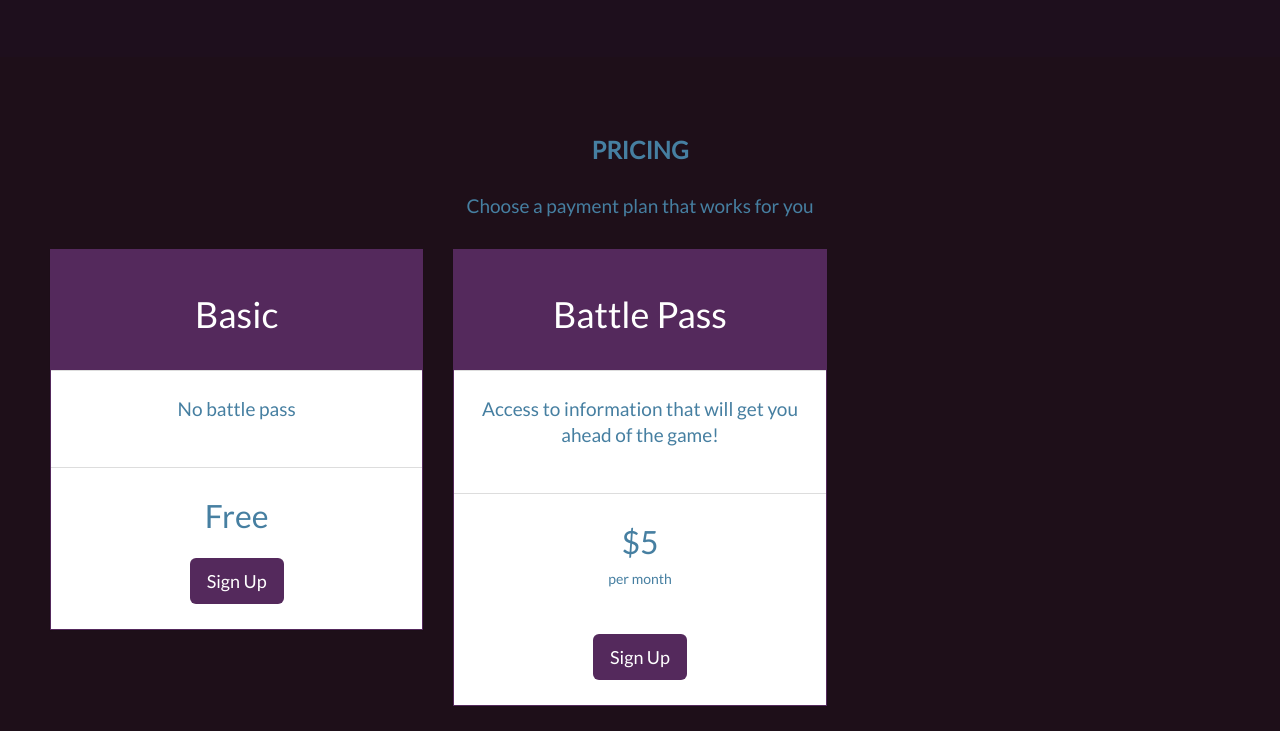
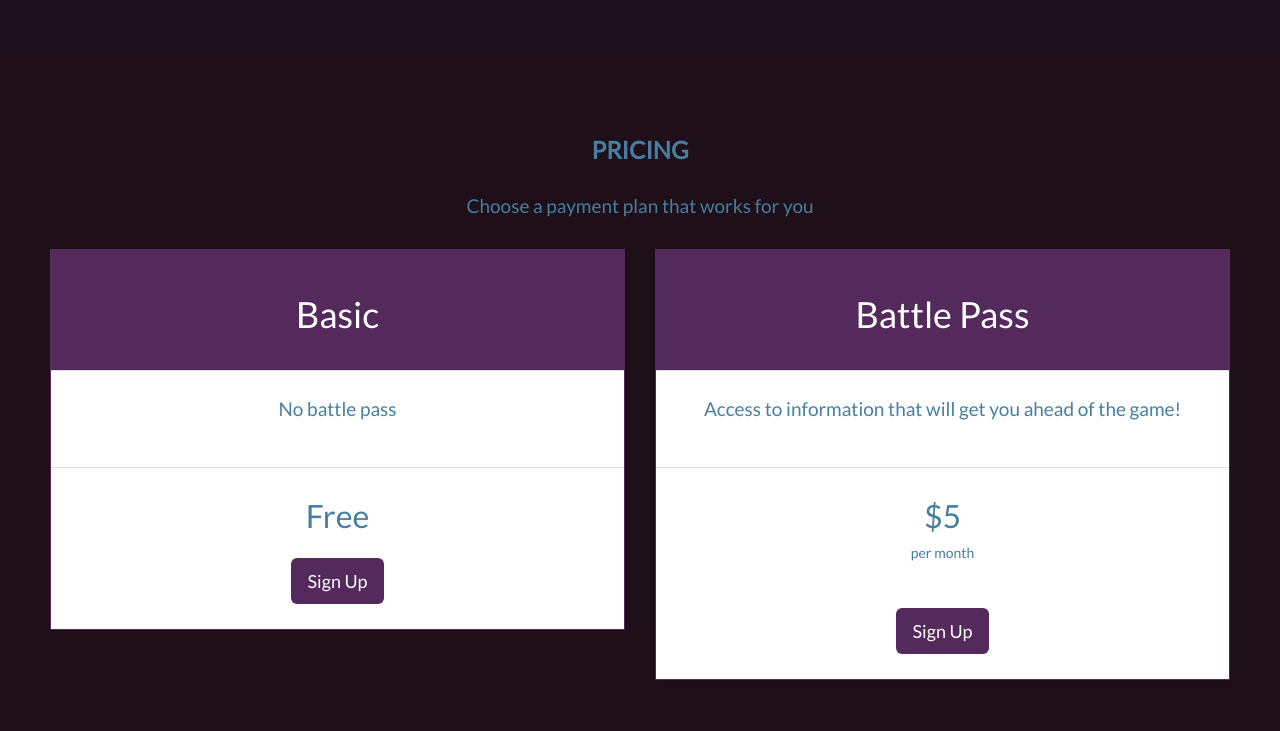
Before and after one commit to robgutierrez1/Draft-Royale, a plain HTML site: page index.html in a window 1280 px wide. Shown: the part 2066-2797 px from the top of the page. Drawn offline with nearby package versions, Linux system fonts and the light colour scheme.

Commit message:
Update index.html

```diff
--- a/index.html
+++ b/index.html
@@ -362,7 +362,7 @@
       <h4>Choose a payment plan that works for you</h4>
     </div>
     <div class="row slideanim">
-      <div class="col-sm-4 col-xs-12">
+      <div class="col-md-6">
         <div class="panel panel-default text-center">
           <div class="panel-heading">
             <h1>Basic</h1>
@@ -376,7 +376,7 @@
           </div>
         </div>
       </div>
-      <div class="col-sm-4 col-xs-12">
+      <div class="col-md-6">
         <div class="panel panel-default text-center">
           <div class="panel-heading">
             <h1>Battle Pass</h1>
```
